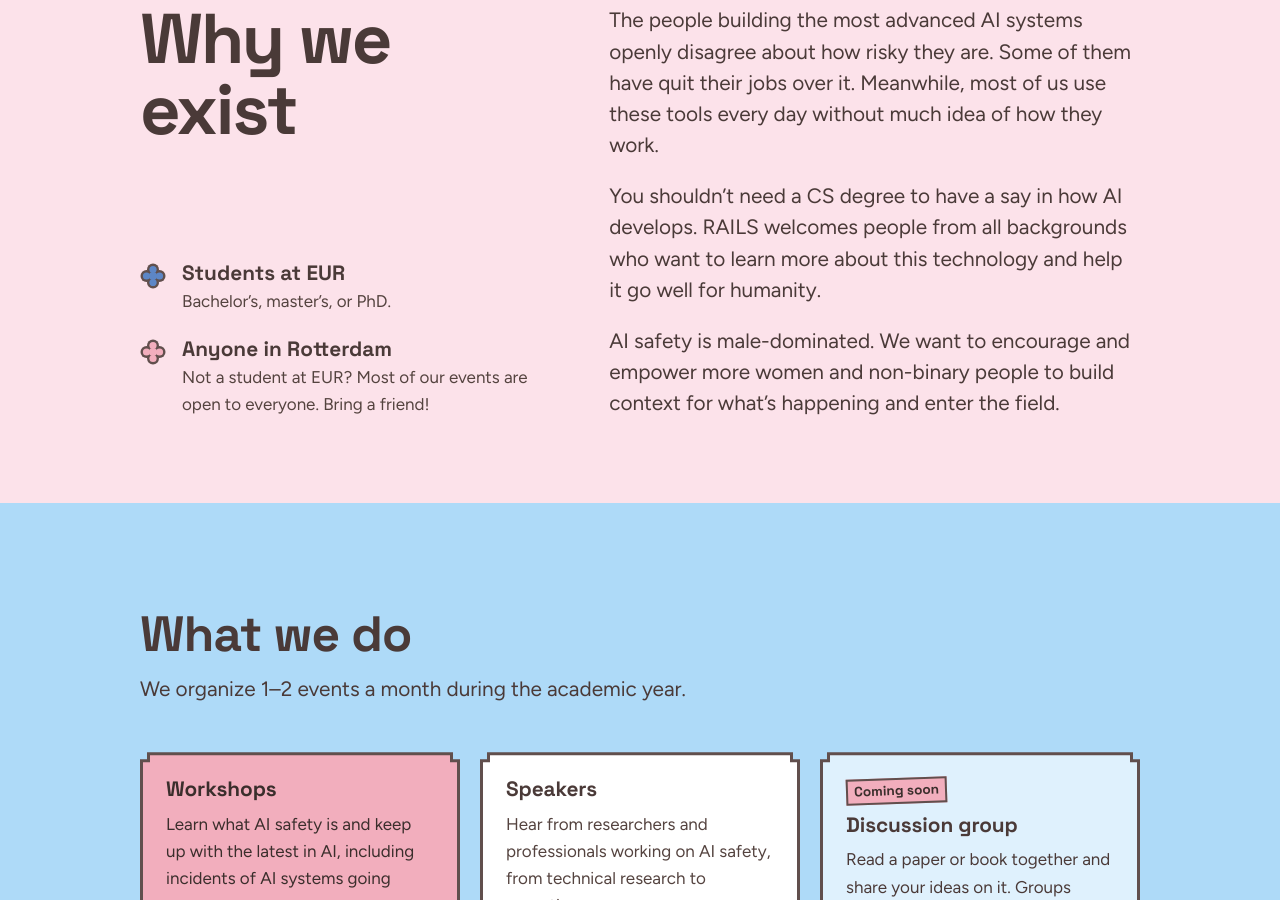
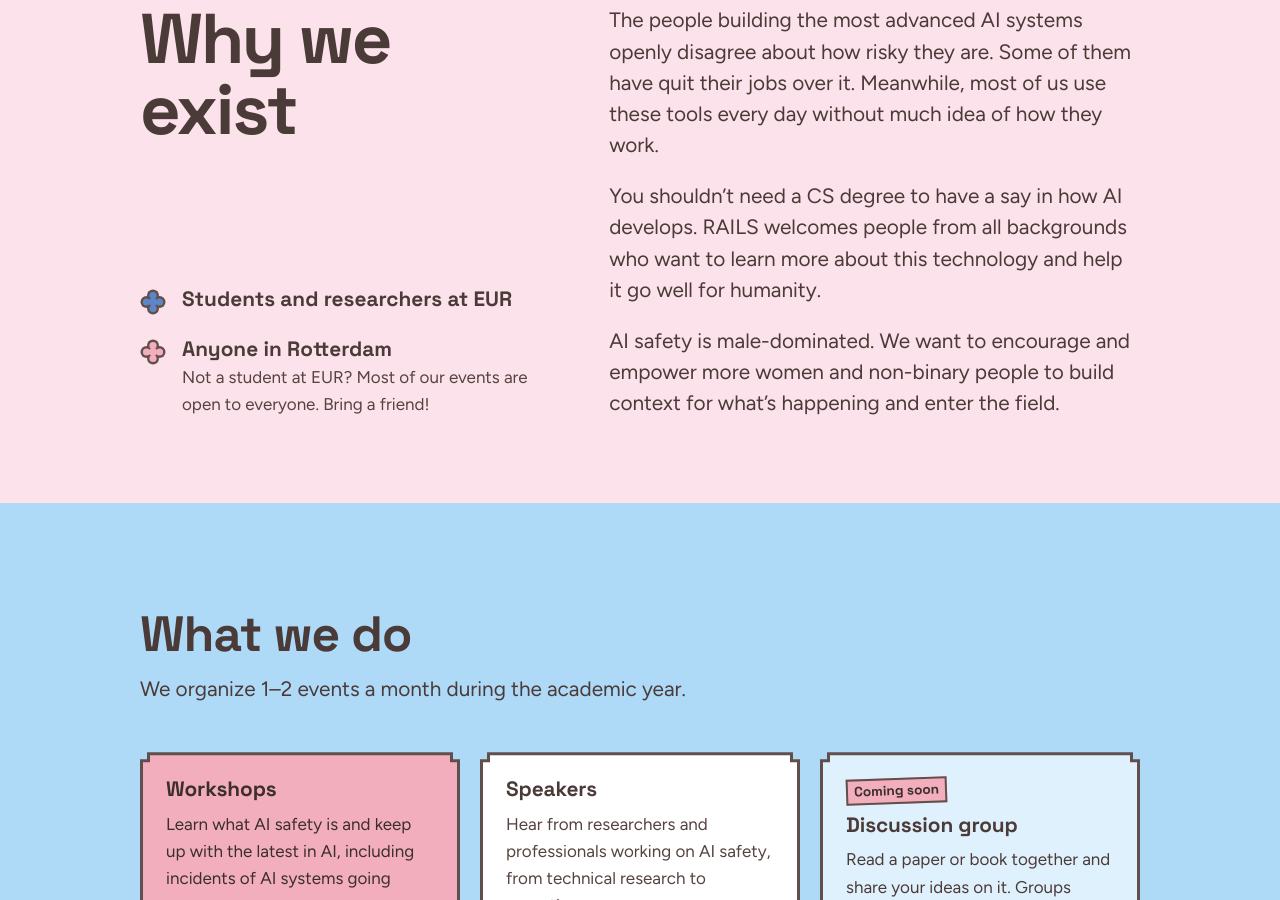
Before and after one commit to RAILS010/rails010-site, a Jekyll site: the page built from index.html, in a window 1280 px wide and 900 px high, scrolled down 733 px. Built offline with Jekyll 4.4.1, drawn with Linux system fonts in a browser that asks for light colours; some web fonts are replaced.

Commit message:
Update _data/content.yml (via Pages CMS)

```diff
--- a/_data/content.yml
+++ b/_data/content.yml
@@ -23,8 +23,7 @@
         and non-binary people to build context for what's happening and enter
         the field. "
   audiences:
-    - title: Students at EUR
-      text: Bachelor's, master's, or PhD.
+    - title: Students and researchers at EUR
     - title: Anyone in Rotterdam
       text: Not a student at EUR? Most of our events are open to everyone. Bring a
         friend!
```
